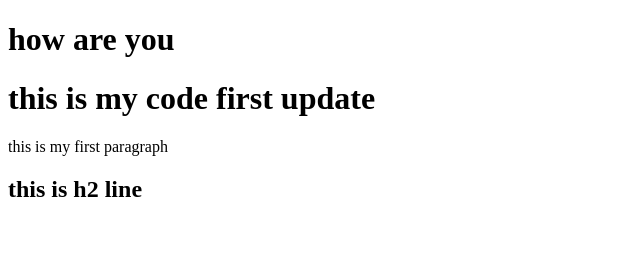
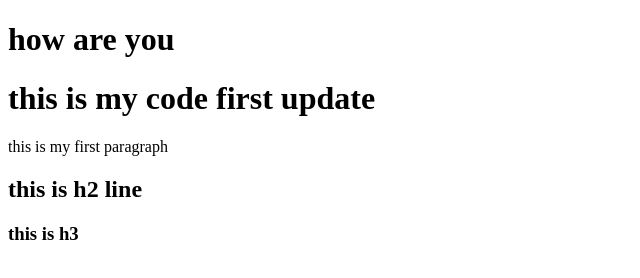
Before and after one commit to Monzurulislampro/my-first--repo, a plain HTML site: page index.html in a window 1280 px wide. Shown: the full height of the page, 0-640 px from the left. Drawn offline with Linux system fonts and the light colour scheme.

Commit message:
h3 added

```diff
--- a/index.html
+++ b/index.html
@@ -14,5 +14,6 @@
     <h1>this is my code first update</h1>
     <p>this is my first paragraph</p>
     <h2>this is h2 line</h2>
+    <h3>this is h3 <param name="para" value=""></h3>
 </body>
 </html>
```
